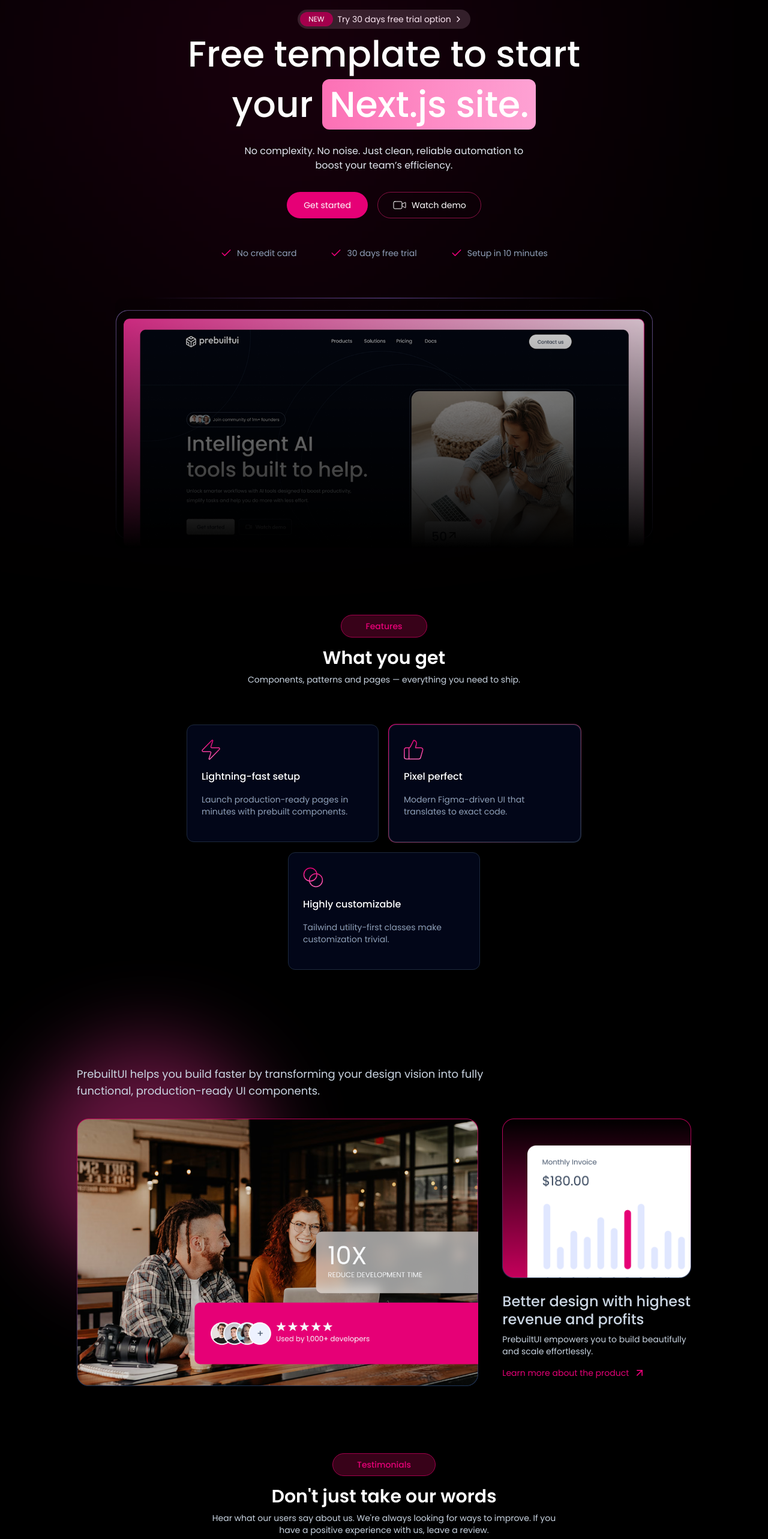
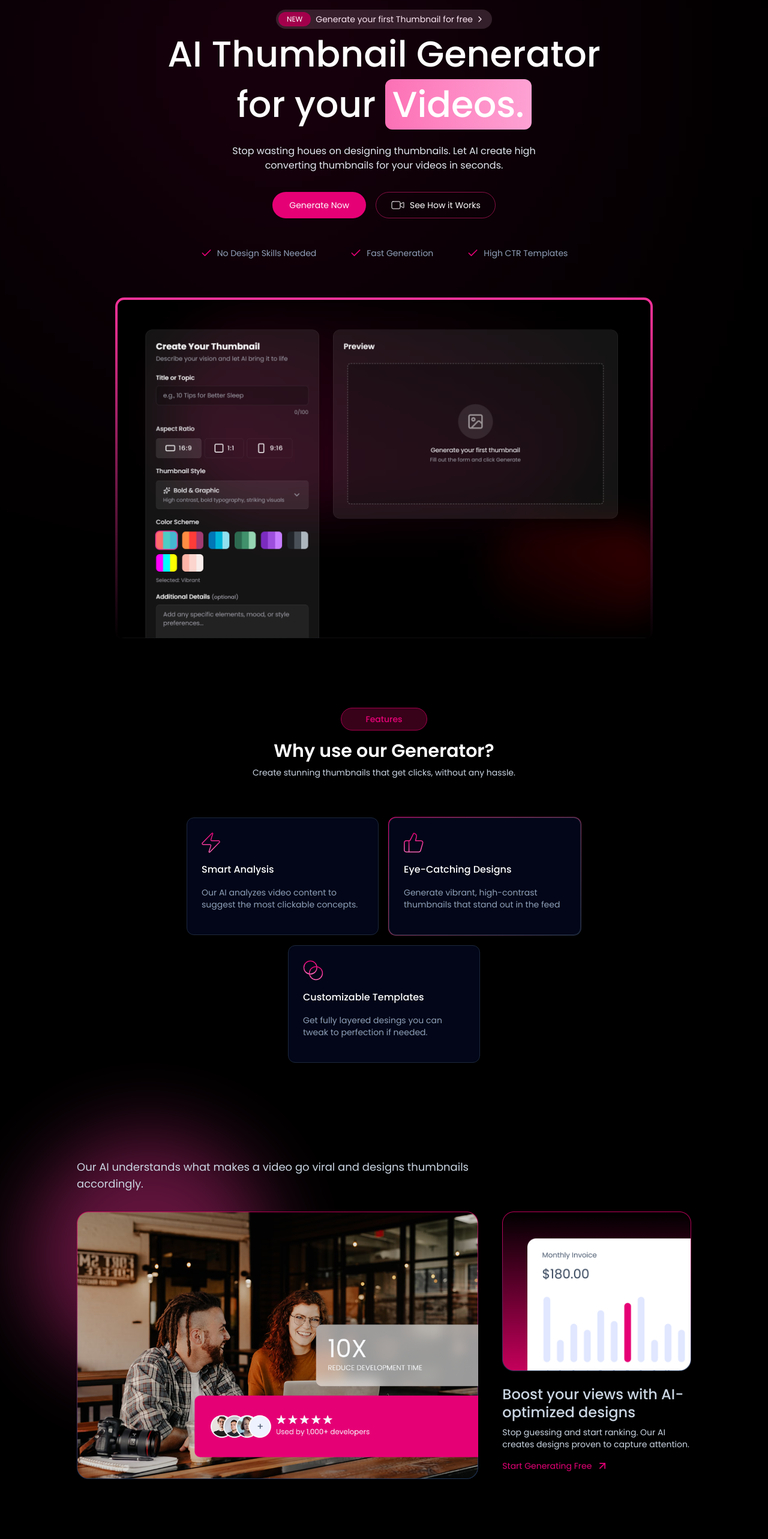
Before and after one commit to SuhasK2005/Thumblify, a React (Vite) app in the folder client/: page / in a window 1280 px wide. Shown: the part 160-2726 px from the top of the page at 60% size. Built offline with nearby package versions, Linux system fonts and the light colour scheme.

Commit message:
UI completed

```diff
--- a/client/src/components/TiltImage.tsx
+++ b/client/src/components/TiltImage.tsx
@@ -52,8 +52,8 @@ export default function TiltedImage({ rotateAmplitude = 3, }) {
             transition={{ type: "spring", stiffness: 320, damping: 70, mass: 1 }}
         >
             <motion.div className="relative transform-3d w-full max-w-4xl" style={{ rotateX, rotateY }} >
-                <motion.img src="/assets/hero-section-showcase.png"
-                    className="w-full rounded-[15px] will-change-transform transform-[translateZ(0)]"
+                <motion.img src="/hero_img.png"
+                    className="borderb bg-linear-180 from-pink-500 to-transparent p-1 w-full rounded-[15px] will-change-transform transform-[translateZ(0)]"
                     alt="hero section showcase"
                 />
             </motion.div>
--- a/client/src/data/features.tsx
+++ b/client/src/data/features.tsx
@@ -1,19 +1,23 @@
 import type { IFeature } from "../types";
 
 export const featuresData: IFeature[] = [
-    {
-        icon: (<svg width="31" height="34" viewBox="0 0 31 34" fill="none" xmlns="http://www.w3.org/2000/svg"><path d="M2.616 20.2a1.62 1.62 0 0 1-1.458-.91 1.59 1.59 0 0 1 .202-1.698L17.304 1.276a.806.806 0 0 1 1.385.736l-3.092 9.63a1.59 1.59 0 0 0 .765 1.978c.231.12.488.182.749.18h11.273a1.62 1.62 0 0 1 1.458.91 1.59 1.59 0 0 1-.202 1.698L13.696 32.724a.807.807 0 0 1-1.385-.736l3.092-9.63a1.59 1.59 0 0 0-.765-1.978 1.6 1.6 0 0 0-.748-.18z" stroke="url(#a)" strokeWidth="1.5" strokeLinecap="round" strokeLinejoin="round" /><defs><linearGradient id="a" x1="15.5" y1="1" x2="15.5" y2="33" gradientUnits="userSpaceOnUse"><stop stopColor="#E60076" /><stop offset="1" stopColor="#FB64B6" /></linearGradient></defs></svg>),
-        title: "Lightning-fast setup",
-        description: "Launch production-ready pages in minutes with prebuilt components.",
-    },
-    {
-        icon: (<svg width="33" height="34" viewBox="0 0 33 34" fill="none" xmlns="http://www.w3.org/2000/svg"><path d="M8.617 13.777V32.43" stroke="url(#a)" strokeWidth="1.5" strokeLinecap="round" strokeLinejoin="round" /><path d="m21.066 7.377-1.554 6.404h9.062a3.107 3.107 0 0 1 2.984 3.979l-3.621 12.435a3.11 3.11 0 0 1-2.985 2.238H3.968A3.11 3.11 0 0 1 .86 29.325V16.89a3.11 3.11 0 0 1 3.11-3.11h4.29a3.11 3.11 0 0 0 2.782-1.725l5.362-10.71a4.866 4.866 0 0 1 4.663 6.032" stroke="url(#b)" strokeWidth="1.5" strokeLinecap="round" strokeLinejoin="round" /><defs><linearGradient id="a" x1="9.117" y1="13.777" x2="9.117" y2="32.43" gradientUnits="userSpaceOnUse"><stop stopColor="#E60076" /><stop offset="1" stopColor="#FB64B6" /></linearGradient><linearGradient id="b" x1="16.271" y1="1.346" x2="16.271" y2="32.433" gradientUnits="userSpaceOnUse"><stop stopColor="#E60076" /><stop offset="1" stopColor="#FB64B6" /></linearGradient></defs></svg>),
-        title: "Pixel perfect",
-        description: "Modern Figma-driven UI that translates to exact code.",
-    },
-    {
-        icon: (<svg width="34" height="34" viewBox="0 0 34 34" fill="none" xmlns="http://www.w3.org/2000/svg"><path d="M12.278 23.072c6 0 10.864-4.864 10.864-10.863 0-6-4.864-10.863-10.864-10.863S1.414 6.209 1.414 12.209s4.864 10.863 10.864 10.863" stroke="url(#a)" strokeWidth="1.5" strokeLinecap="round" strokeLinejoin="round" /><path d="M21.583 32.383c6 0 10.863-4.864 10.863-10.864s-4.864-10.863-10.863-10.863c-6 0-10.864 4.864-10.864 10.863 0 6 4.864 10.864 10.864 10.864" stroke="url(#b)" strokeWidth="1.5" strokeLinecap="round" strokeLinejoin="round" /><defs><linearGradient id="a" x1="12.278" y1="1.346" x2="12.278" y2="23.072" gradientUnits="userSpaceOnUse"><stop stopColor="#E60076" /><stop offset="1" stopColor="#FB64B6" /></linearGradient><linearGradient id="b" x1="21.582" y1="10.656" x2="21.582" y2="32.383" gradientUnits="userSpaceOnUse"><stop stopColor="#E60076" /><stop offset="1" stopColor="#FB64B6" /></linearGradient></defs></svg>),
-        title: "Highly customizable",
-        description: "Tailwind utility-first classes make customization trivial.",
-    }
+  {
+    icon: "/assets/zap-icon.svg",
+    title: "Smart Analysis",
+    description:
+      "Our AI analyzes video content to suggest the most clickable concepts.",
+  },
+  {
+    icon: "/assets/thumb-icon.svg",
+    title: "Eye-Catching Designs",
+    description:
+      "Generate vibrant, high-contrast thumbnails that stand out in the feed",
+  },
+  {
+    icon: "/assets/shape-icon.svg",
+    title: "Customizable Templates",
+    description:
+      "Get fully layered desings you can tweak to perfection if needed.",
+  },
+
 ];
--- a/client/src/sections/CTASection.tsx
+++ b/client/src/sections/CTASection.tsx
@@ -1,39 +1,46 @@
-'use client'
+"use client";
 import { motion } from "motion/react";
+import { useNavigate } from "react-router-dom";
 
 export default function CTASection() {
+  const navigate = useNavigate();
   return (
-        <motion.div className="max-w-5xl py-16 mt-40 md:pl-20 md:w-full max-md:mx-4 md:mx-auto flex flex-col md:flex-row max-md:gap-6 items-center justify-between text-left bg-linear-to-b from-pink-900 to-pink-950 rounded-2xl p-6 text-white"
+    <motion.div
+      className="max-w-5xl py-16 mt-40 md:pl-20 md:w-full max-md:mx-4 md:mx-auto flex flex-col md:flex-row max-md:gap-6 items-center justify-between text-left bg-linear-to-b from-pink-900 to-pink-950 rounded-2xl p-6 text-white"
       initial={{ y: 150, opacity: 0 }}
       whileInView={{ y: 0, opacity: 1 }}
       viewport={{ once: true }}
       transition={{ type: "spring", stiffness: 320, damping: 70, mass: 1 }}
     >
       <div>
-                <motion.h1 className="text-4xl md:text-[46px] md:leading-15 font-semibold bg-linear-to-r from-white to-pink-400 text-transparent bg-clip-text"
+        <motion.h1
+          className="text-4xl md:text-[46px] md:leading-15 font-semibold bg-linear-to-r from-white to-pink-400 text-transparent bg-clip-text"
           initial={{ y: 80, opacity: 0 }}
           whileInView={{ y: 0, opacity: 1 }}
           viewport={{ once: true }}
           transition={{ type: "spring", stiffness: 280, damping: 70, mass: 1 }}
         >
-                    Ready to try-out this app?
+          Ready to go viral?
         </motion.h1>
-                <motion.p className="bg-linear-to-r from-white to-pink-400 text-transparent bg-clip-text text-lg"
+        <motion.p
+          className="bg-linear-to-r from-white to-pink-400 text-transparent bg-clip-text text-lg"
           initial={{ y: 80, opacity: 0 }}
           whileInView={{ y: 0, opacity: 1 }}
           viewport={{ once: true }}
           transition={{ type: "spring", stiffness: 200, damping: 70, mass: 1 }}
         >
-                    Your next favourite tool is just one click away.
+          Join thousands of creators using AI to boost their CTR.
         </motion.p>
       </div>
-            <motion.button className="px-12 py-3 text-slate-800 bg-white hover:bg-slate-200 rounded-full text-sm mt-4"
+      <motion.button
+      onClick={()=>navigate('/generate')}
+        className="px-12 py-3 text-slate-800 bg-white hover:bg-slate-200 rounded-full text-sm mt-4"
         initial={{ y: 80, opacity: 0 }}
         whileInView={{ y: 0, opacity: 1 }}
         viewport={{ once: true }}
         transition={{ type: "spring", stiffness: 280, damping: 70, mass: 1 }}
       >
-                Get Started
+        Generate Free Thumbnail
       </motion.button>
     </motion.div>
   );
--- a/client/src/sections/FeaturesSection.tsx
+++ b/client/src/sections/FeaturesSection.tsx
@@ -1,4 +1,4 @@
-'use client'
+"use client";
 import SectionTitle from "../components/SectionTitle";
 import { ArrowUpRight } from "lucide-react";
 import { motion } from "motion/react";
@@ -8,17 +8,33 @@ import type { IFeature } from "../types";
 export default function FeaturesSection() {
   return (
     <div id="features" className="px-4 md:px-16 lg:px-24 xl:px-32">
-            <SectionTitle text1="Features" text2="What you get" text3="Components, patterns and pages — everything you need to ship." />
+      <SectionTitle
+        text1="Features"
+        text2="Why use our Generator?"
+        text3="Create stunning thumbnails that get clicks, without any hassle."
+      />
       <div className="flex flex-wrap items-center justify-center gap-6 md:gap-4 mt-16 px-6">
         {featuresData.map((feature: IFeature, index: number) => (
-                    <motion.div key={index} className={`${index === 1 ? 'p-px rounded-[13px] bg-linear-to-br from-pink-600 to-slate-800' : ''}`}
+          <motion.div
+            key={index}
+            className={`${
+              index === 1
+                ? "p-px rounded-[13px] bg-linear-to-br from-pink-600 to-slate-800"
+                : ""
+            }`}
             initial={{ y: 150, opacity: 0 }}
             whileInView={{ y: 0, opacity: 1 }}
             viewport={{ once: true }}
-                        transition={{ delay: index * 0.15, type: "spring", stiffness: 320, damping: 70, mass: 1 }}
+            transition={{
+              delay: index * 0.15,
+              type: "spring",
+              stiffness: 320,
+              damping: 70,
+              mass: 1,
+            }}
           >
             <div className="p-6 rounded-xl space-y-4 border border-slate-800 bg-slate-950 max-w-80 w-full">
-                            {feature.icon}
+              <img src={feature.icon} alt={feature.title} />
               <h3 className="text-base font-medium text-white">
                 {feature.title}
               </h3>
@@ -31,34 +47,68 @@ export default function FeaturesSection() {
       </div>
       <div className="mt-40 relative mx-auto max-w-5xl">
         <div className="absolute -z-50 size-100 -top-10 -left-20 aspect-square rounded-full bg-pink-500/40 blur-3xl"></div>
-                <motion.p className="text-slate-300 text-lg text-left max-w-3xl"
+        <motion.p
+          className="text-slate-300 text-lg text-left max-w-3xl"
           initial={{ y: 150, opacity: 0 }}
           whileInView={{ y: 0, opacity: 1 }}
           viewport={{ once: true }}
           transition={{ type: "spring", stiffness: 320, damping: 70, mass: 1 }}
         >
-                    PrebuiltUI helps you build faster by transforming your design vision into fully functional, production-ready UI components.
+          Our AI understands what makes a video go viral and designs thumbnails
+          accordingly.
         </motion.p>
         <div className="grid grid-cols-1 md:grid-cols-3 mt-8 gap-10">
-                    <motion.div className="md:col-span-2"
+          <motion.div
+            className="md:col-span-2"
             initial={{ y: 150, opacity: 0 }}
             whileInView={{ y: 0, opacity: 1 }}
             viewport={{ once: true }}
-                        transition={{ type: "spring", stiffness: 240, damping: 70, mass: 1 }}
+            transition={{
+              type: "spring",
+              stiffness: 240,
+              damping: 70,
+              mass: 1,
+            }}
           >
-                        <img className="h-full w-auto" src="/assets/features-showcase-1.png" alt="features showcase" width={1000} height={500} />
+            <img
+              className="h-full w-auto"
+              src="/assets/features-showcase-1.png"
+              alt="features showcase"
+              width={1000}
+              height={500}
+            />
           </motion.div>
-                    <motion.div className="md:col-span-1"
+          <motion.div
+            className="md:col-span-1"
             initial={{ y: 150, opacity: 0 }}
             whileInView={{ y: 0, opacity: 1 }}
             viewport={{ once: true }}
-                        transition={{ delay: 0.15, type: "spring", stiffness: 320, damping: 70, mass: 1 }}
+            transition={{
+              delay: 0.15,
+              type: "spring",
+              stiffness: 320,
+              damping: 70,
+              mass: 1,
+            }}
           >
-                        <img src="/assets/features-showcase-2.png" alt="features showcase" width={1000} height={500} className="hover:-translate-y-0.5 transition duration-300" />
-                        <h3 className="text-[24px]/7.5 text-slate-300 font-medium mt-6">Better design with highest revenue and profits </h3>
-                        <p className="text-slate-300 mt-2">PrebuiltUI empowers you to build beautifully and scale effortlessly.</p>
-                        <a href="https://prebuiltui.com" className="group flex items-center gap-2 mt-4 text-pink-600 hover:text-pink-700 transition">
-                            Learn more about the product
+            <img
+              src="/assets/features-showcase-2.png"
+              alt="features showcase"
+              width={1000}
+              height={500}
+              className="hover:-translate-y-0.5 transition duration-300"
+            />
+            <h3 className="text-[24px]/7.5 text-slate-300 font-medium mt-6">
+              Boost your views with AI-optimized designs
+            </h3>
+            <p className="text-slate-300 mt-2">
+              Stop guessing and start ranking. Our AI creates designs proven to capture attention.
+            </p>
+            <a
+              href="https://prebuiltui.com"
+              className="group flex items-center gap-2 mt-4 text-pink-600 hover:text-pink-700 transition"
+            >
+              Start Generating Free
               <ArrowUpRight className="size-5 group-hover:translate-x-0.5 transition duration-300" />
             </a>
           </motion.div>
--- a/client/src/sections/HeroSection.tsx
+++ b/client/src/sections/HeroSection.tsx
@@ -1,66 +1,97 @@
-'use client'
+"use client";
 import { CheckIcon, ChevronRightIcon, VideoIcon } from "lucide-react";
 import TiltedImage from "../components/TiltImage";
 import { motion } from "motion/react";
+import { useNavigate } from "react-router-dom";
 
 export default function HeroSection() {
+  const navigate = useNavigate();
+
   const specialFeatures = [
-        "No credit card",
-        "30 days free trial",
-        "Setup in 10 minutes",
+    "No Design Skills Needed",
+    "Fast Generation",
+    "High CTR Templates",
   ];
 
   return (
     <div className="relative flex flex-col items-center justify-center px-4 md:px-16 lg:px-24 xl:px-32">
       <div className="absolute top-30 -z-10 left-1/4 size-72 bg-pink-600 blur-[300px]"></div>
-            <motion.a href="https://prebuiltui.com?utm_source=pixels" className="group flex items-center gap-2 rounded-full p-1 pr-3 mt-44 text-pink-100 bg-pink-200/15"
+      <motion.a
+        className="group flex items-center gap-2 rounded-full p-1 pr-3 mt-44 text-pink-100 bg-pink-200/15"
         initial={{ y: -20, opacity: 0 }}
         whileInView={{ y: 0, opacity: 1 }}
         viewport={{ once: true }}
-                transition={{ delay: 0.2, type: "spring", stiffness: 320, damping: 70, mass: 1 }}
+        transition={{
+          delay: 0.2,
+          type: "spring",
+          stiffness: 320,
+          damping: 70,
+          mass: 1,
+        }}
       >
         <span className="bg-pink-800 text-white text-xs px-3.5 py-1 rounded-full">
           NEW
         </span>
         <p className="flex items-center gap-1">
-                    <span>Try 30 days free trial option </span>
-                    <ChevronRightIcon size={16} className="group-hover:translate-x-0.5 transition duration-300" />
+          <span>Generate your first Thumbnail for free</span>
+          <ChevronRightIcon
+            size={16}
+            className="group-hover:translate-x-0.5 transition duration-300"
+          />
         </p>
       </motion.a>
-            <motion.h1 className="text-5xl/17 md:text-6xl/21 font-medium max-w-2xl text-center"
+      <motion.h1
+        className="text-5xl/17 md:text-6xl/21 font-medium max-w-3xl text-center"
         initial={{ y: 50, opacity: 0 }}
         whileInView={{ y: 0, opacity: 1 }}
         viewport={{ once: true }}
         transition={{ type: "spring", stiffness: 240, damping: 70, mass: 1 }}
       >
-                Free template to start your{" "}
-                <span className="move-gradient px-3 rounded-xl text-nowrap">Next.js site.</span>
+        AI Thumbnail Generator for your{" "}
+        <span className="move-gradient px-3 rounded-xl text-nowrap">
+          Videos.
+        </span>
       </motion.h1>
-            <motion.p className="text-base text-center text-slate-200 max-w-lg mt-6"
+      <motion.p
+        className="text-base text-center text-slate-200 max-w-lg mt-6"
         initial={{ y: 50, opacity: 0 }}
         whileInView={{ y: 0, opacity: 1 }}
         viewport={{ once: true }}
-                transition={{ delay: 0.2, type: "spring", stiffness: 320, damping: 70, mass: 1 }}
+        transition={{
+          delay: 0.2,
+          type: "spring",
+          stiffness: 320,
+          damping: 70,
+          mass: 1,
+        }}
       >
-                No complexity. No noise. Just clean, reliable automation to boost your team’s efficiency.</motion.p>
-            <motion.div className="flex items-center gap-4 mt-8"
+        Stop wasting houes on designing thumbnails. Let AI create high
+        converting thumbnails for your videos in seconds.
+      </motion.p>
+      <motion.div
+        className="flex items-center gap-4 mt-8"
         initial={{ y: 50, opacity: 0 }}
         whileInView={{ y: 0, opacity: 1 }}
         viewport={{ once: true }}
         transition={{ type: "spring", stiffness: 320, damping: 70, mass: 1 }}
       >
-                <button className="bg-pink-600 hover:bg-pink-700 text-white rounded-full px-7 h-11">
-                    Get started
+        <button
+          onClick={() => navigate("/generate")}
+          className="bg-pink-600 hover:bg-pink-700 text-white rounded-full px-7 h-11"
+        >
+          Generate Now
         </button>
         <button className="flex items-center gap-2 border border-pink-900 hover:bg-pink-950/50 transition rounded-full px-6 h-11">
           <VideoIcon strokeWidth={1} />
-                    <span>Watch demo</span>
+          <span>See How it Works</span>
         </button>
       </motion.div>
 
       <div className="flex flex-wrap justify-center items-center gap-4 md:gap-14 mt-12">
         {specialFeatures.map((feature, index) => (
-                    <motion.p className="flex items-center gap-2" key={index}
+          <motion.p
+            className="flex items-center gap-2"
+            key={index}
             initial={{ y: 30, opacity: 0 }}
             whileInView={{ y: 0, opacity: 1 }}
             viewport={{ once: true }}
--- a/client/src/sections/TestimonialSection.tsx
+++ b/client/src/sections/TestimonialSection.tsx
@@ -7,23 +7,49 @@ import Marquee from "react-fast-marquee";
 export default function TestimonialSection() {
   return (
     <div id="testimonials" className="px-4 md:px-16 lg:px-24 xl:px-32">
-            <SectionTitle text1="Testimonials" text2="Don't just take our words" text3="Hear what our users say about us. We're always looking for ways to improve. If you have a positive experience with us, leave a review." />
+      <SectionTitle
+        text1="Testimonials"
+        text2="Loved by Creators"
+        text3="See how our AI thumbnails are helping channels explode their views."
+      />
 
-            <Marquee className="max-w-5xl mx-auto mt-11" gradient={true} speed={25} gradientColor="#000">
+      <Marquee
+        className="max-w-5xl mx-auto mt-11"
+        gradient={true}
+        speed={25}
+        gradientColor="#000"
+      >
         <div className="flex items-center justify-center py-5 overflow-hidden">
-                    {[...testimonialsData, ...testimonialsData].map((testimonial: ITestimonial, index: number) => (
-                        <TestimonialCard key={index} index={index} testimonial={testimonial} />
-                    ))}
+          {[...testimonialsData, ...testimonialsData].map(
+            (testimonial: ITestimonial, index: number) => (
+              <TestimonialCard
+                key={index}
+                index={index}
+                testimonial={testimonial}
+              />
+            )
+          )}
         </div>
       </Marquee>
-            <Marquee className="max-w-5xl mx-auto" gradient={true} speed={25} direction="right" gradientColor="#000">
+      <Marquee
+        className="max-w-5xl mx-auto"
+        gradient={true}
+        speed={25}
+        direction="right"
+        gradientColor="#000"
+      >
         <div className="flex items-center justify-center py-5 overflow-hidden">
-                    {[...testimonialsData, ...testimonialsData].map((testimonial: ITestimonial, index: number) => (
-                        <TestimonialCard key={index} index={index} testimonial={testimonial} />
-                    ))}
+          {[...testimonialsData, ...testimonialsData].map(
+            (testimonial: ITestimonial, index: number) => (
+              <TestimonialCard
+                key={index}
+                index={index}
+                testimonial={testimonial}
+              />
+            )
+          )}
         </div>
       </Marquee>
-
     </div>
   );
 }
```
Also changed, not shown: client/src/components/Footer.tsx (+45 -12 lines), client/src/data/pricing.ts (+17 -17 lines), client/src/data/testimonial.ts (+4 -4 lines), client/src/sections/ContactSection.tsx (+40 -15 lines), client/src/sections/PricingSection.tsx (+36 -8 lines). Lines whose indentation alone changed are shown as unchanged.
